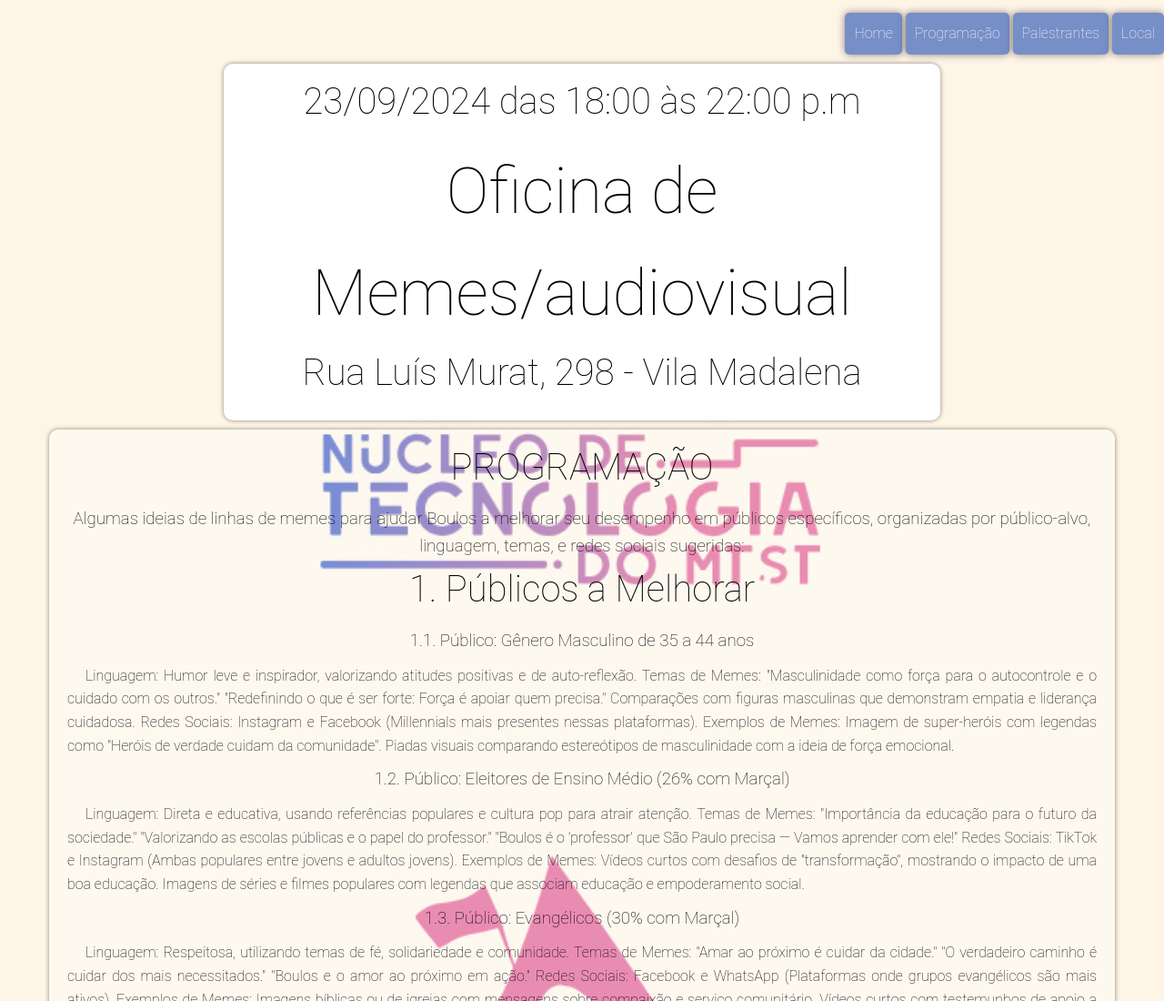
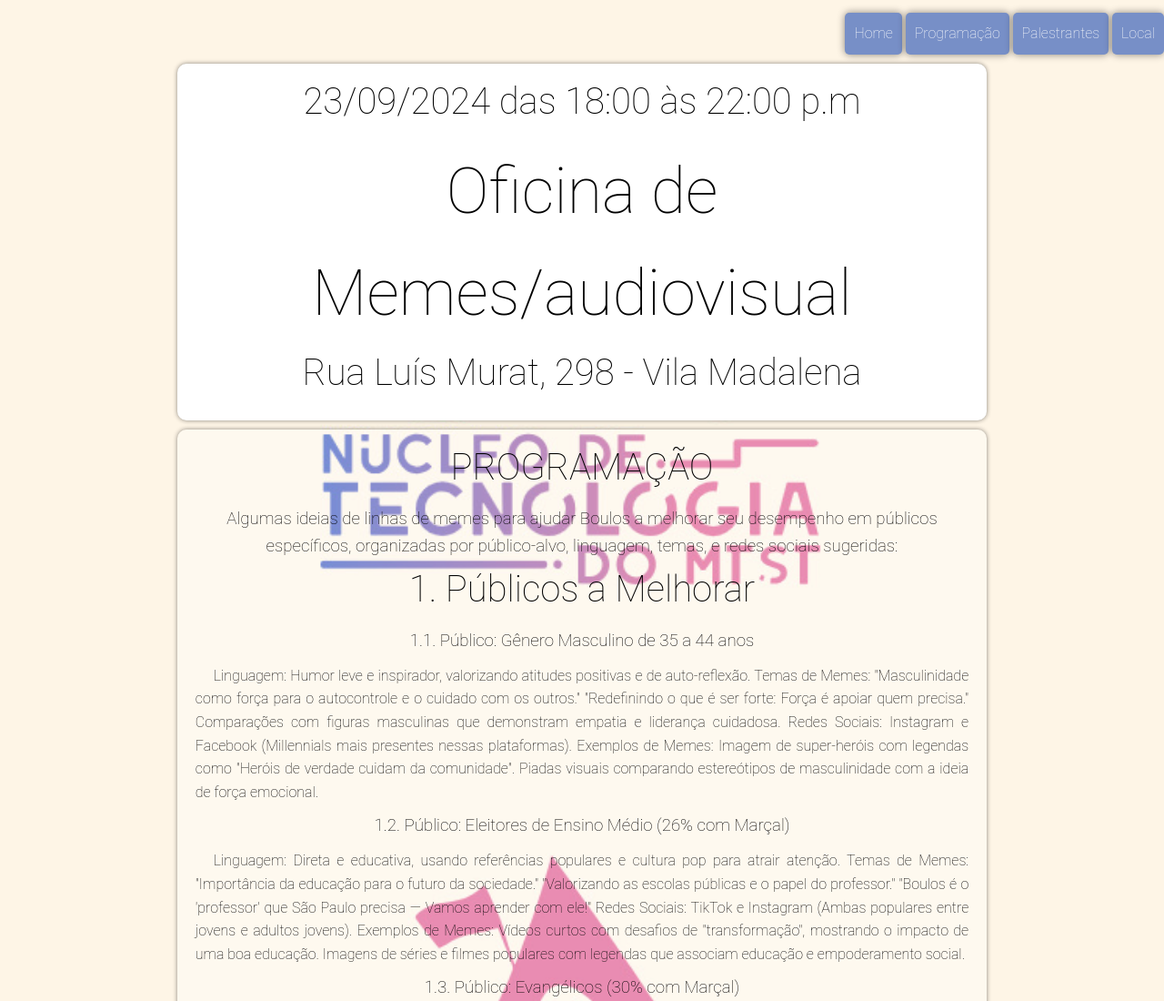
Before and after one commit to carolinecdalorto/descodificadas, a plain HTML site: page index.html in a window 1280 px wide. Shown: the top 1100 px of the page at 91% size. Drawn offline with nearby package versions, Linux system fonts and the light colour scheme.

Commit message:
Update style.css

```diff
--- a/estilos/style.css
+++ b/estilos/style.css
@@ -80,7 +80,7 @@ menu > ul > li > a:hover {
 }
 
 main {
-    width: 60vw;
+    width: 68vw;
     background-color: white;
     margin: 0 auto;
     margin-top: 10px;
@@ -149,7 +149,7 @@ main {
 
 .programacao-box {
     text-align: justify; /* Mantém o texto justificado dentro do artigo */
-    width: 90vw;
+    width: 68vw;
     background-color: rgba(255, 255, 255, 0.384);
     padding: 10px;
     border-radius: 10px;
```
